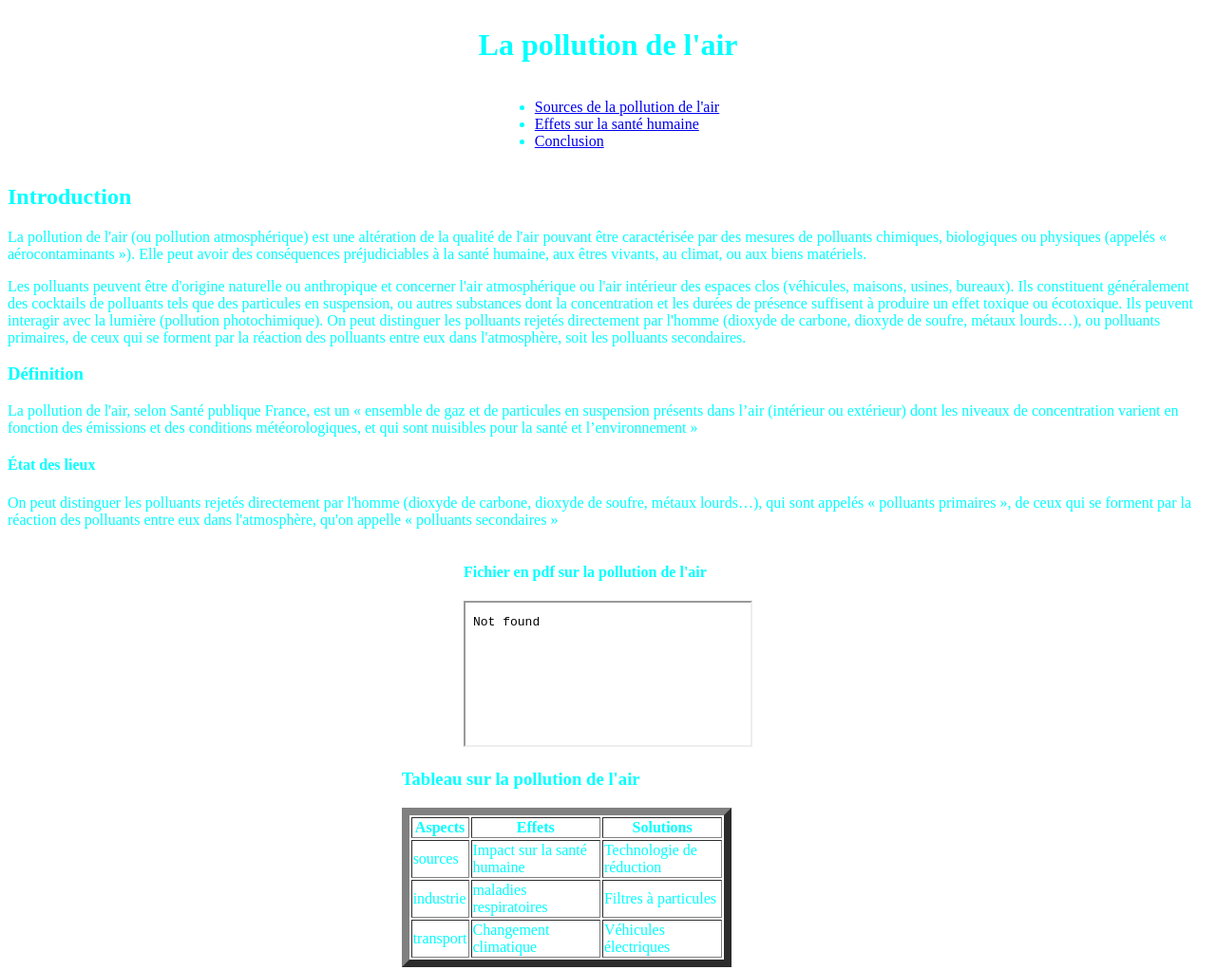
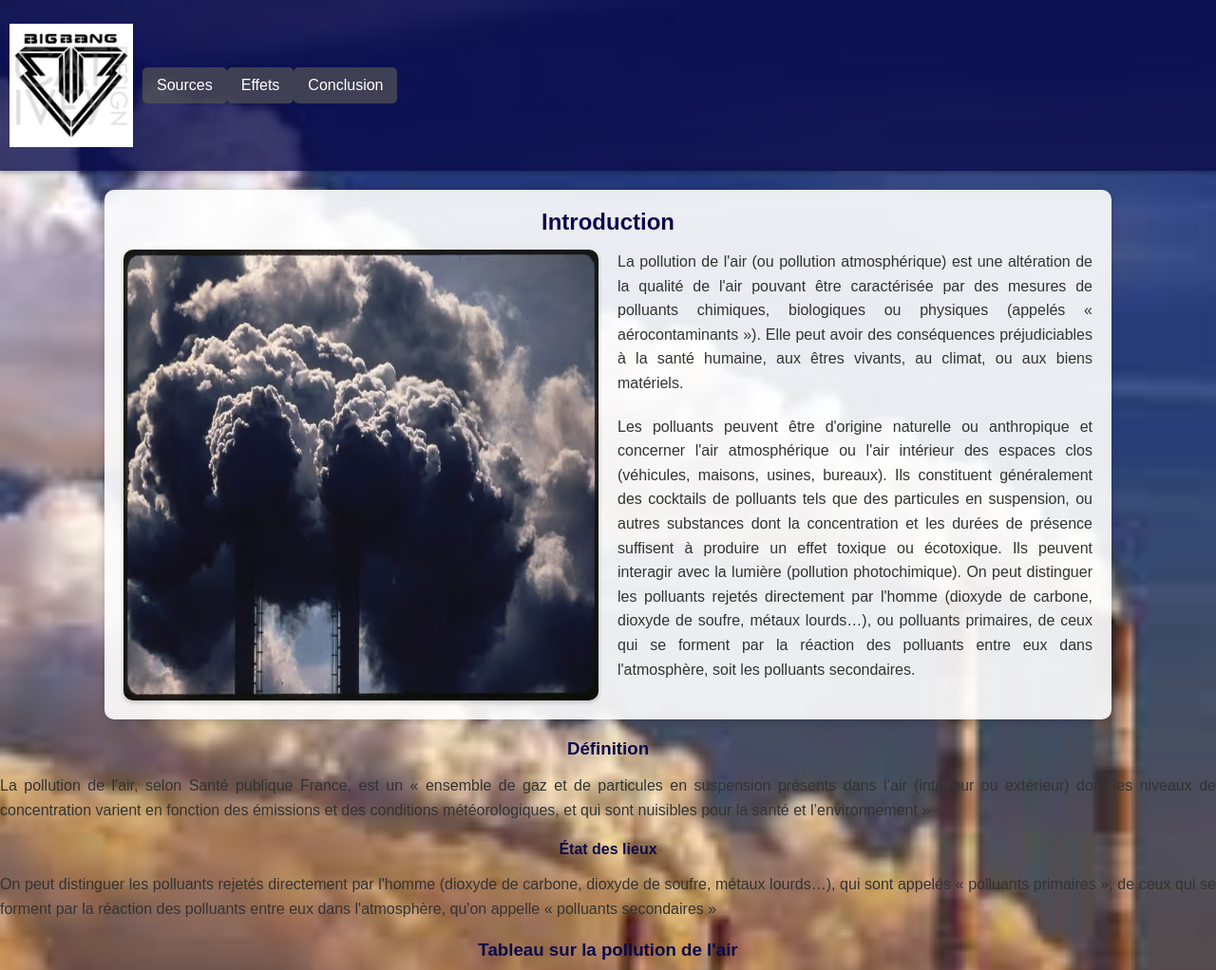
Before and after one commit to kiddocoder/divin, a plain HTML site: page index.html in a window 1280 px wide. Shown: the top 1022 px of the page at 95% size. Drawn offline with Linux system fonts and the light colour scheme.

Commit message:
a commit

```diff
--- a/css/style.css
+++ b/css/style.css
@@ -1,56 +1,125 @@
+* {
+    margin: 0;
+    padding: 0;
+    box-sizing: border-box;
+}
+
 body {
-  background-image: url();
-  color: aqua;
+    background-image: url('../img/background.jpeg');
     background-size: cover;
-  align-items: center;
     display: flex;
     flex-direction: column;
+    align-items: center;
+    font-family: Arial, sans-serif;
+    color: #333;
 }
-#nav ul li {
-  list-style-type: none;
+
+header {
+    display: flex;
+    align-items: center;
+    background-color: rgba(11, 11, 73, 0.8);
+    width: 100%;
+    padding: 15px 0;
+    box-shadow: 0 2px 5px rgba(0, 0, 0, 0.3);
+}
+
+header .logo {
+    padding: 10px;
+    width: 150px;
+    height: 150px;
+}
+
+header .logo img {
+    width: 100%;
+    height: 100%;
+    object-fit: contain;
+}
+
+nav ul {
     display: flex;
     justify-content: space-around;
-  display: inline-block;
-  padding: 25px;
-  text-align: center;
-  border: 1px solid grey;
-  background-color: blanchedalmond;
-  color: black;
-}
-/*contenu*/
-
-#text1 {
-  color: blue;
-  text-align: center;
-  height: 10px;
-  margin-bottom: 70px;
-}
-#text2 {
-  flex-direction: row;
-  justify-content: space-around;
-  align-items: center;
-  border: 1px solid greenyellow;
-  background-color: aqua;
-  color: beige;
+    padding: 0;
+    margin-left: auto;
+    list-style-type: none;
 }
 
-#text3 {
-  color: aqua;
+nav ul li {
+    background: rgba(85, 84, 84, 0.7);
+    padding: 10px 15px;
+    border-radius: 5px;
+    transition: background 0.3s;
+}
+
+nav ul li:hover {
+    background: rgba(85, 84, 84, 0.9);
+}
+
+nav a {
+    color: white;
+    text-decoration: none;
+}
+
+section.container {
+    max-width: 1060px;
+    margin: 20px auto;
+    padding: 20px;
+    background: rgba(255, 255, 255, 0.9);
+    border-radius: 10px;
+    box-shadow: 0 2px 10px rgba(0, 0, 0, 0.2);
+}
+
+section.container .details {
+    display: flex;
+    gap: 20px;
+}
+
+section.container .details img {
+    width: 500px;
+    height: auto;
+    border-radius: 10px;
+    box-shadow: 0 2px 5px rgba(0, 0, 0, 0.2);
+}
+
+h2, h3, h4 {
     text-align: center;
-  height: 10px;
-  margin-bottom: 70px;
+    margin-bottom: 15px;
+    color: #0b0b49;
 }
-#tableau {
-  color: blue;
+
+p {
+    text-align: justify;
+    margin-bottom: 20px;
+    line-height: 1.6;
+}
+
+table {
+    border-collapse: collapse;
+    width: 80%;
+    margin: 20px auto;
+    background: #fff;
+}
+
+th, td {
+    padding: 10px;
+    border: 1px solid #ccc;
+    text-align: left;
+}
+
+th {
+    background-color: #0b0b49;
+    color: white;
+}
+
+footer {
+    background-color: rgba(21, 21, 88, 0.8);
+    width: 100%;
+    padding: 10px;
     text-align: center;
-  border: 1px solid grey;
-  background-color: aquamarine;
+    color: white;
+    position: relative;
+    bottom: 0;
 }
-#pied {
-  list-style-type: none;
-  display: flex;
-  justify-content: space-around;
-  display: inline-block;
-  padding: 25px;
-  text-align: center;
+
+footer p {
+    margin: 0;
 }
--- a/index.html
+++ b/index.html
@@ -14,19 +14,23 @@
 
 <body>
     <header>
-        <h1>La pollution de l'air</h1>
+        <div class="logo">
+            <img src="./img/imagelogobigbang.jpg" alt="logo">
+        </div>
+        <nav>
+            <ul>
+                <li><a href="page/sources.html">Sources</a></li>
+                <li><a href="page/effets.html">Effets</a></li>
+                <li><a href="page/conclusion.html">Conclusion</a></li>
+            </ul>
+        </nav>
     </header>
 
-    <nav>
-        <ul>
-            <li><a href="page/sources de la pollution de l.air.html">Sources de la pollution de l'air</a></li>
-            <li><a href="page/Effets sur la sante humaine.html">Effets sur la santé humaine</a></li>
-            <li><a href="page/Conclusion.html">Conclusion</a></li>
-        </ul>
-    </nav>
-
-    <section>
-        <h2>Introduction</h2>
+    <section class="container intro">
+        <h2 class="title">Introduction</h2>
+        <div class="details">
+            <img src="./img/photo pollution1.avif" alt="pollution">
+            <div class="content">
                 <p>La pollution de l'air (ou pollution atmosphérique) est une altération de la qualité de l'air pouvant
                     être caractérisée par des mesures de polluants chimiques, biologiques ou physiques (appelés «
                     aérocontaminants »). Elle peut avoir des conséquences préjudiciables à la santé humaine, aux êtres
@@ -39,7 +43,11 @@
                     rejetés directement par l'homme (dioxyde de carbone, dioxyde de soufre, métaux lourds…), ou
                     polluants primaires, de ceux qui se forment par la réaction des polluants entre eux dans
                     l'atmosphère, soit les polluants secondaires.</p>
+            </div>
+        </div>
 
+    </section>
+    <section>
         <h3>Définition</h3>
         <p>La pollution de l'air, selon Santé publique France, est un « ensemble de gaz et de particules en
             suspension présents dans l’air (intérieur ou extérieur) dont les niveaux de concentration varient en
@@ -52,10 +60,10 @@
             polluants entre eux dans l'atmosphère, qu'on appelle « polluants secondaires »</p>
     </section>
 
-    <section>
-        <h4>Fichier en pdf sur la pollution de l'air</h4>
-        <iframe src="data\pdf pollution.pdf"></iframe>
-    </section>
+    <!-- <section>
+        <a href="./page/fichier.html">Fichier en pdf sur la pollution de l'air</a>
+        <iframe id="pdf" src="data/pdf pollution.pdf"></iframe>
+    </section> -->
 
     <section>
         <h3>Tableau sur la pollution de l'air</h3>
```
Also changed, not shown: page/fichier.html (added, +11 -0 lines), img/background.jpeg (added), page/conclusion.html (renamed from page/Conclusion.html), page/effets.html (renamed from page/Effets sur la sante humaine.html), page/sources.html (renamed from page/sources de la pollution de l.air.html). Lines whose indentation alone changed are shown as unchanged.
